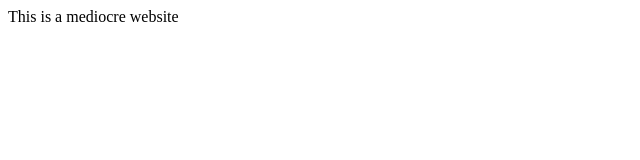
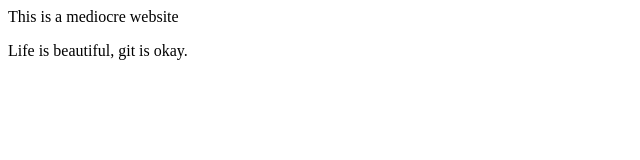
Before and after one commit to Enivi124/practicing-git, a plain HTML site: page index.html in a window 1280 px wide. Shown: the whole page, without its empty margins (0-640 px from the left). Drawn offline with Linux system fonts and the light colour scheme.

Commit message:
added <p> tag to index.html

```diff
--- a/index.html
+++ b/index.html
@@ -5,4 +5,7 @@ Sample Website
 <head>
 This is a mediocre website
 </head>
+<p>
+Life is beautiful, git is okay.
+</p>
 </html>
```
